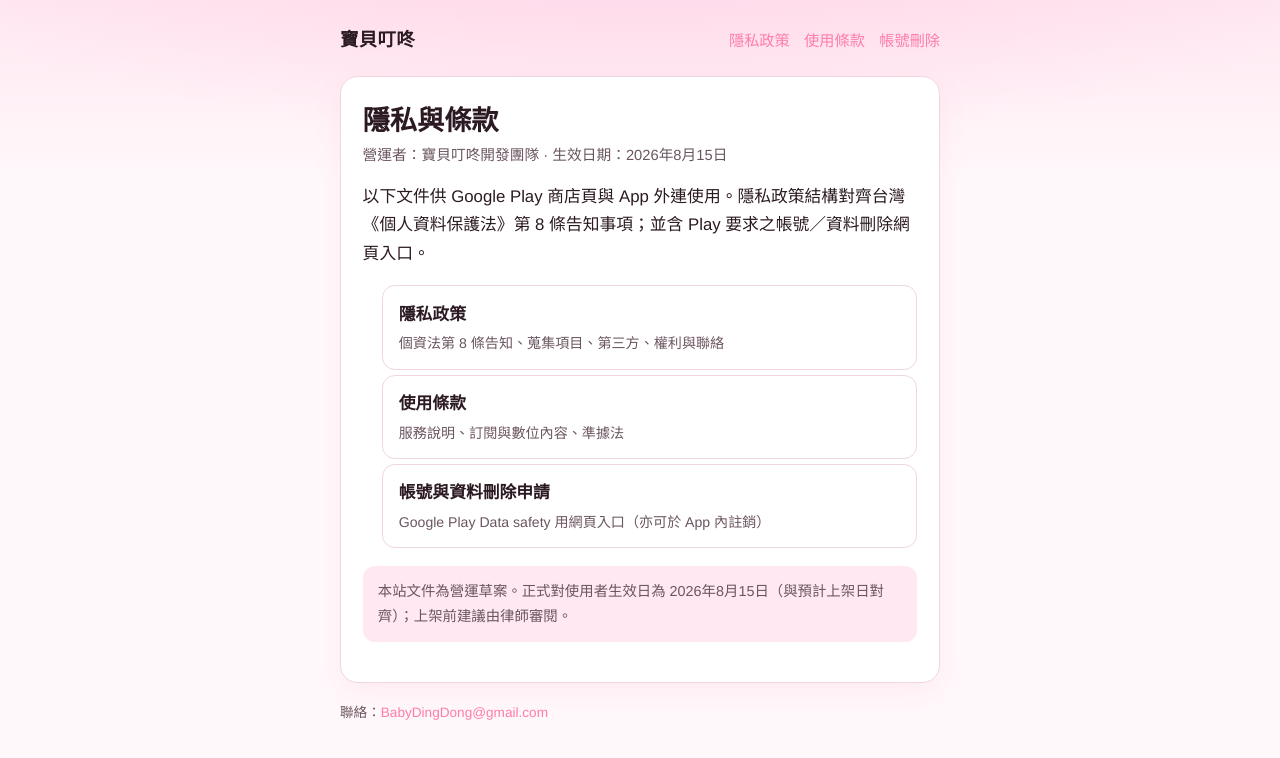
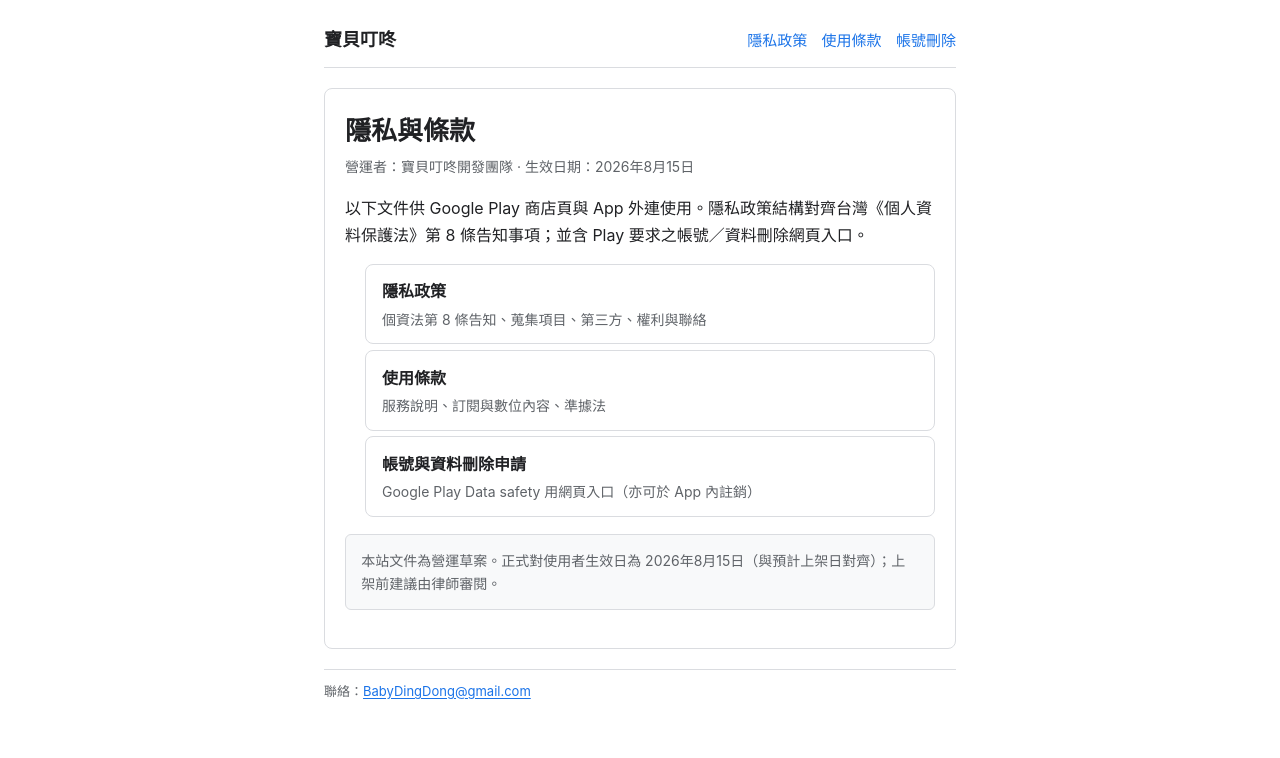
Before and after one commit to YaYuGame/babydingdong-legal, a plain HTML site: page index.html in a window 1280 px wide. Drawn offline with Linux system fonts and the light colour scheme.

Commit message:
Sync legal web from BabyDingDong (2026-07-30)

```diff
--- a/styles.css
+++ b/styles.css
@@ -1,18 +1,18 @@
-/* Mobile-first RWD — 主要給 App WebView／手機瀏覽器 */
+/* Mobile-first RWD — App WebView／手機瀏覽器；中性條款排版（非 App 粉紅主題） */
 
 :root {
-  --ink: #2b1a22;
-  --muted: #6b5560;
-  --pink: #ff7da8;
-  --pink-soft: #ffe8f1;
-  --bg: #fff8fb;
+  --ink: #202124;
+  --muted: #5f6368;
+  --link: #1a73e8;
+  --link-visited: #681da8;
+  --bg: #ffffff;
   --card: #ffffff;
-  --line: #f0d6e0;
-  --max: 40rem;
-  --pad-x: clamp(0.75rem, 4.2vw, 1.25rem);
-  --pad-y: clamp(1rem, 3.5vw, 1.5rem);
-  --text: clamp(0.95rem, 2.8vw + 0.7rem, 1.05rem);
-  --h1: clamp(1.35rem, 4vw + 0.6rem, 1.7rem);
+  --line: #dadce0;
+  --max: 42rem;
+  --pad-x: clamp(0.85rem, 4vw, 1.25rem);
+  --pad-y: clamp(1rem, 3vw, 1.5rem);
+  --text: clamp(0.9375rem, 2.5vw + 0.65rem, 1rem);
+  --h1: clamp(1.375rem, 3.5vw + 0.65rem, 1.625rem);
 }
 
 *,
@@ -22,23 +22,19 @@
 }
 
 html {
-  scroll-behavior: smooth;
   -webkit-text-size-adjust: 100%;
   text-size-adjust: 100%;
 }
 
 body {
   margin: 0;
-  min-height: 100vh;
-  min-height: 100dvh;
-  font-family: "PingFang TC", "Noto Sans TC", "Helvetica Neue", Helvetica, Arial, sans-serif;
+  min-height: 100%;
+  font-family: -apple-system, BlinkMacSystemFont, "Segoe UI", "PingFang TC", "Noto Sans TC",
+    "Helvetica Neue", Helvetica, Arial, sans-serif;
   font-size: var(--text);
   color: var(--ink);
-  background:
-    radial-gradient(ellipse 90% 36% at 50% -8%, #ffd6e8 0%, transparent 70%),
-    linear-gradient(180deg, var(--pink-soft) 0%, var(--bg) 180px);
-  line-height: 1.7;
-  overflow-x: hidden;
+  background: var(--bg);
+  line-height: 1.65;
 }
 
 img,
@@ -49,21 +45,25 @@ video {
 }
 
 a {
-  color: var(--pink);
-  text-decoration: none;
-  /* 手機點擊更穩 */
-  -webkit-tap-highlight-color: rgba(255, 125, 168, 0.2);
+  color: var(--link);
+  text-decoration: underline;
+  text-underline-offset: 0.15em;
+  -webkit-tap-highlight-color: rgba(26, 115, 232, 0.12);
+}
+
+a:visited {
+  color: var(--link-visited);
 }
 
 a:hover {
-  text-decoration: underline;
+  color: #174ea6;
 }
 
 .wrap {
   width: 100%;
   max-width: var(--max);
   margin: 0 auto;
-  padding: var(--pad-y) var(--pad-x) calc(var(--pad-y) + 1rem);
+  padding: var(--pad-y) var(--pad-x) calc(var(--pad-y) + 1.25rem);
 }
 
 header.app-bar {
@@ -73,73 +73,87 @@ header.app-bar {
   justify-content: space-between;
   gap: 0.65rem 0.85rem;
   margin-bottom: 1rem;
+  padding-bottom: 0.75rem;
+  border-bottom: 1px solid var(--line);
 }
 
 .brand {
-  font-weight: 700;
-  font-size: clamp(1.05rem, 3vw + 0.55rem, 1.15rem);
+  font-weight: 600;
+  font-size: clamp(1rem, 3vw + 0.5rem, 1.125rem);
   color: var(--ink);
-  letter-spacing: 0.02em;
-  line-height: 1.3;
+  line-height: 1.35;
+  text-decoration: none;
+}
+
+.brand:hover {
+  text-decoration: none;
+  color: var(--ink);
 }
 
 .nav {
   display: flex;
   flex-wrap: wrap;
   gap: 0.55rem 0.9rem;
-  font-size: clamp(0.88rem, 2.5vw + 0.55rem, 0.95rem);
+  font-size: clamp(0.875rem, 2.5vw + 0.5rem, 0.9375rem);
   line-height: 1.35;
   max-width: 100%;
 }
 
 .nav a {
   padding: 0.2rem 0;
+  text-decoration: none;
+}
+
+.nav a:hover {
+  text-decoration: underline;
 }
 
 .nav a[aria-current="page"] {
   color: var(--ink);
-  font-weight: 700;
+  font-weight: 600;
   text-decoration: underline;
-  text-underline-offset: 0.2em;
 }
 
 .card {
   background: var(--card);
   border: 1px solid var(--line);
-  border-radius: clamp(0.85rem, 3vw, 1.1rem);
-  padding: clamp(1rem, 3.5vw, 1.6rem) clamp(0.9rem, 3vw, 1.35rem);
-  box-shadow: 0 10px 28px rgba(255, 125, 168, 0.1);
+  border-radius: 0.5rem;
+  padding: clamp(1rem, 3vw, 1.5rem) clamp(0.9rem, 3vw, 1.25rem);
   overflow-wrap: anywhere;
   word-break: break-word;
 }
 
 h1 {
-  margin: 0 0 0.35rem;
+  margin: 0 0 0.5rem;
   font-size: var(--h1);
-  line-height: 1.3;
+  font-weight: 600;
+  line-height: 1.35;
+  color: var(--ink);
 }
 
 h2 {
-  font-size: clamp(1.05rem, 2.5vw + 0.7rem, 1.15rem);
-  margin: 1.2rem 0 0.5rem;
+  font-size: clamp(1.0625rem, 2.5vw + 0.65rem, 1.125rem);
+  font-weight: 600;
+  margin: 1.35rem 0 0.5rem;
   color: var(--ink);
-  line-height: 1.35;
+  line-height: 1.4;
 }
 
 .meta {
-  margin: 0 0 1rem;
+  margin: 0 0 1.15rem;
   color: var(--muted);
-  font-size: clamp(0.84rem, 2.2vw + 0.55rem, 0.92rem);
+  font-size: clamp(0.8125rem, 2vw + 0.5rem, 0.875rem);
   line-height: 1.5;
 }
 
 .legal {
   white-space: pre-wrap;
   font-size: inherit;
-  line-height: 1.7;
+  line-height: 1.65;
   overflow-wrap: anywhere;
   word-break: break-word;
   max-width: 100%;
+  color: var(--ink);
 }
 
 .home-list {
@@ -149,24 +163,24 @@ h2 {
 }
 
 .home-list li {
-  margin: 0 0 0.7rem;
+  margin: 0 0 0.65rem;
 }
 
 .home-list a {
   display: block;
-  padding: 0.9rem 1rem;
-  border-radius: 0.8rem;
+  padding: 0.85rem 1rem;
+  border-radius: 0.5rem;
   border: 1px solid var(--line);
   background: #fff;
   color: var(--ink);
   font-weight: 600;
-  transition: border-color 0.15s ease, background 0.15s ease;
+  text-decoration: none;
 }
 
 .home-list a:hover {
-  border-color: var(--pink);
+  border-color: #bdc1c6;
+  background: #f8f9fa;
   text-decoration: none;
-  background: #fff5f9;
 }
 
 .home-list span {
@@ -174,56 +188,59 @@ h2 {
   margin-top: 0.25rem;
   font-weight: 400;
   color: var(--muted);
-  font-size: 0.88rem;
+  font-size: 0.875rem;
   line-height: 1.5;
 }
 
 main.card ul,
 main.card ol {
-  padding-left: 1.2rem;
+  padding-left: 1.25rem;
   margin: 0.5rem 0 0.75rem;
 }
 
 main.card li {
-  margin: 0.3rem 0;
+  margin: 0.35rem 0;
 }
 
 .cta {
   display: inline-block;
   margin-top: 0.5rem;
-  padding: 0.75rem 1.2rem;
-  border-radius: 999px;
-  background: var(--pink);
+  padding: 0.7rem 1.15rem;
+  border-radius: 0.375rem;
+  background: var(--ink);
   color: #fff !important;
-  font-weight: 700;
+  font-weight: 600;
   text-decoration: none !important;
   min-height: 44px;
-  line-height: 1.3;
+  line-height: 1.35;
 }
 
 .cta:hover {
-  filter: brightness(0.96);
+  background: #3c4043;
+  filter: none;
 }
 
 .note {
   margin-top: 1.1rem;
   padding: 0.85rem 0.95rem;
-  border-radius: 0.75rem;
-  background: var(--pink-soft);
+  border-radius: 0.375rem;
+  background: #f8f9fa;
+  border: 1px solid var(--line);
   color: var(--muted);
-  font-size: clamp(0.84rem, 2.2vw + 0.55rem, 0.9rem);
+  font-size: clamp(0.8125rem, 2vw + 0.5rem, 0.875rem);
   overflow-wrap: anywhere;
 }
 
 footer {
   margin-top: 1.25rem;
+  padding-top: 0.75rem;
+  border-top: 1px solid var(--line);
   color: var(--muted);
-  font-size: clamp(0.8rem, 2vw + 0.55rem, 0.85rem);
+  font-size: clamp(0.8125rem, 2vw + 0.5rem, 0.8125rem);
   line-height: 1.5;
   overflow-wrap: anywhere;
 }
 
-/* 極窄機／WebView */
 @media (max-width: 360px) {
   .nav {
     gap: 0.45rem 0.7rem;
@@ -234,7 +251,6 @@ footer {
   }
 }
 
-/* 平板以上略放寬 */
 @media (min-width: 768px) {
   .wrap {
     padding-top: 1.75rem;
@@ -243,21 +259,35 @@ footer {
 
   header.app-bar {
     align-items: baseline;
-    margin-bottom: 1.35rem;
+    margin-bottom: 1.25rem;
   }
 }
 
-/* App WebView embed：隱藏站內導覽，留給原生返回鈕 */
+/* App WebView embed：隱藏站內導覽，白底可捲動全文 */
 html.embed .app-bar,
 html.embed footer {
   display: none !important;
 }
 
-html.embed .wrap {
-  /* 避開左上角返回圓鈕 */
-  padding-top: calc(var(--pad-y) + 2.75rem);
+html.embed,
+html.embed body {
+  height: auto;
+  min-height: 100%;
+  background: #ffffff;
+  overflow-x: hidden;
+  overflow-y: auto;
+  -webkit-overflow-scrolling: touch;
 }
 
-html.embed body {
-  background: var(--bg);
+html.embed .wrap {
+  max-width: none;
+  padding-top: calc(env(safe-area-inset-top, 0px) + 3rem);
+  padding-bottom: calc(env(safe-area-inset-bottom, 0px) + 1.25rem);
 }
+
+html.embed .card {
+  border: none;
+  border-radius: 0;
+  padding: 0 1rem 1.25rem;
+  box-shadow: none;
+}
```
